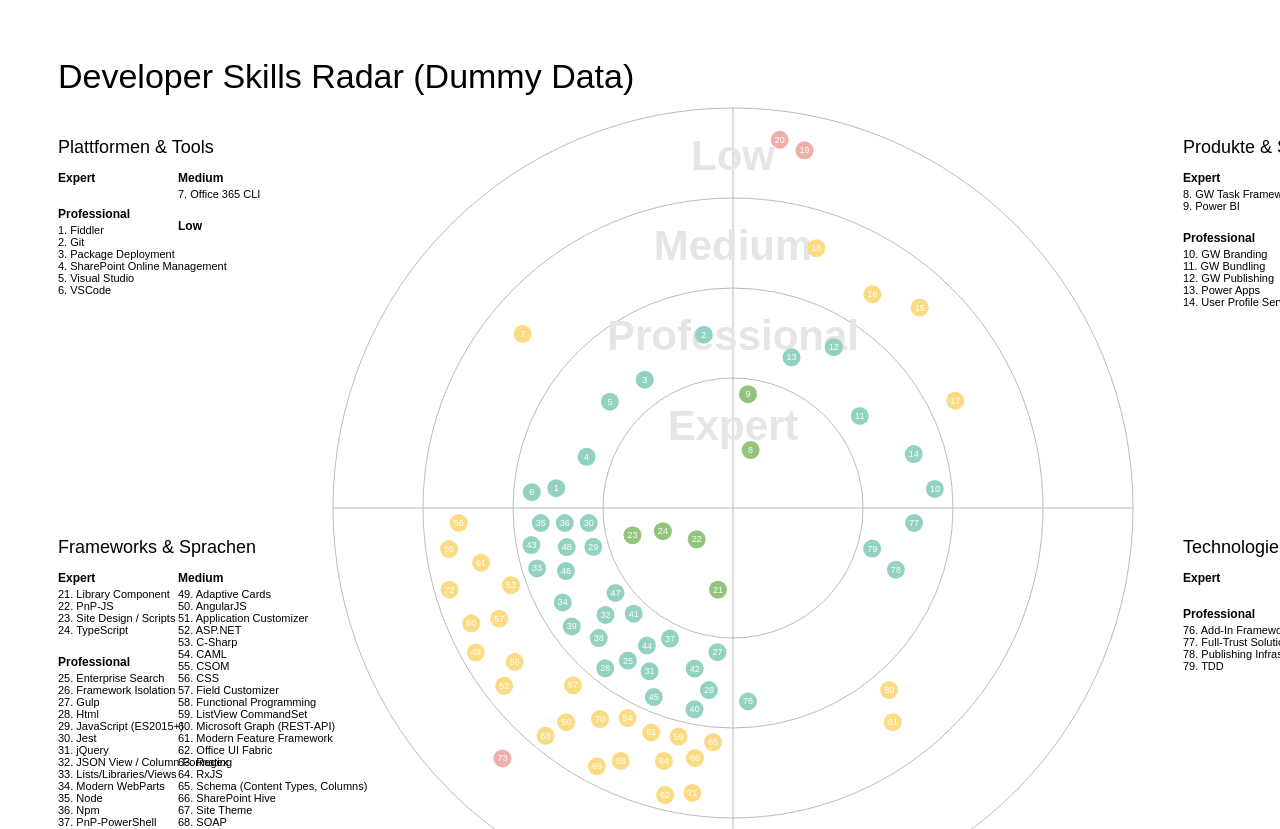
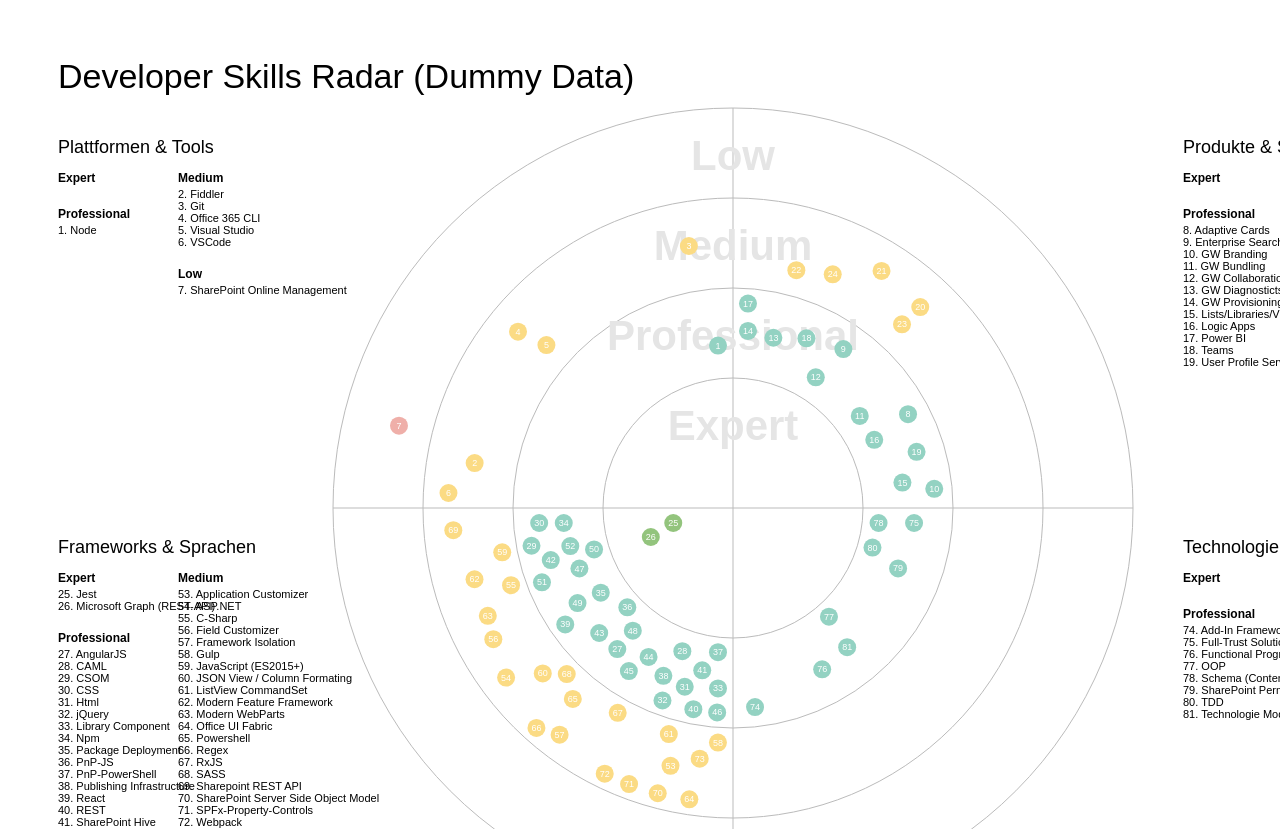
Before and after one commit to rolandoechslin/technologie-radar, a website: page docs/index.html in a window 1280 px wide. Shown: the top 829 px of the page. Drawn offline with nearby package versions, Linux system fonts and the light colour scheme.

Commit message:
update data

```diff
--- a/docs/index.html
+++ b/docs/index.html
@@ -49,70 +49,70 @@
         "active":  true,
         "link":  "https://docs.microsoft.com/en-us/dotnet/csharp/",
         "moved":  0,
-        "Bewertung":  4.5
+        "Bewertung":  3.2
     },
     {
         "quadrant":  1,
-        "ring":  3,
+        "ring":  1,
         "label":  "SQL",
         "active":  true,
         "link":  null,
         "moved":  0,
-        "Bewertung":  1.5
+        "Bewertung":  6.3
     },
     {
         "quadrant":  2,
-        "ring":  1,
+        "ring":  2,
         "label":  "Visual Studio",
-        "active":  true,
-        "link":  null,
-        "moved":  0,
-        "Bewertung":  5.5
-    },
-    {
-        "quadrant":  1,
-        "ring":  2,
-        "label":  "WCF",
-        "active":  true,
-        "link":  null,
-        "moved":  0,
-        "Bewertung":  4
-    },
-    {
-        "quadrant":  2,
-        "ring":  1,
-        "label":  "Fiddler",
-        "active":  true,
-        "link":  null,
-        "moved":  0,
-        "Bewertung":  6
-    },
-    {
-        "quadrant":  1,
-        "ring":  2,
-        "label":  "Functional Programming",
         "active":  true,
         "link":  null,
         "moved":  0,
         "Bewertung":  5
     },
     {
+        "quadrant":  1,
+        "ring":  1,
+        "label":  "WCF",
+        "active":  true,
+        "link":  null,
+        "moved":  0,
+        "Bewertung":  5.2
+    },
+    {
         "quadrant":  2,
+        "ring":  2,
+        "label":  "Fiddler",
+        "active":  true,
+        "link":  null,
+        "moved":  0,
+        "Bewertung":  4.9
+    },
+    {
+        "quadrant":  0,
         "ring":  1,
+        "label":  "Functional Programming",
+        "active":  true,
+        "link":  null,
+        "moved":  0,
+        "Bewertung":  6.9
+    },
+    {
+        "quadrant":  2,
+        "ring":  2,
         "label":  "Git",
         "active":  true,
         "link":  "https://git-scm.com/",
         "moved":  0,
-        "Bewertung":  5.7
+        "Bewertung":  4.9
     },
     {
         "quadrant":  0,
-        "ring":  2,
+        "ring":  1,
         "label":  "OOP",
         "active":  true,
         "link":  null,
         "moved":  0,
-        "Bewertung":  4
+        "Bewertung":  6.3
     },
     {
         "quadrant":  1,
@@ -121,7 +121,7 @@
         "active":  true,
         "link":  null,
         "moved":  0,
-        "Bewertung":  5
+        "Bewertung":  4.8
     },
     {
         "quadrant":  1,
@@ -130,16 +130,16 @@
         "active":  true,
         "link":  "https://de.wikipedia.org/wiki/Representational_State_Transfer",
         "moved":  0,
-        "Bewertung":  5.7
+        "Bewertung":  5.3
     },
     {
         "quadrant":  1,
-        "ring":  2,
+        "ring":  1,
         "label":  "SOAP",
         "active":  true,
         "link":  null,
         "moved":  0,
-        "Bewertung":  5
+        "Bewertung":  6.4
     },
     {
         "quadrant":  0,
@@ -148,7 +148,7 @@
         "active":  true,
         "link":  null,
         "moved":  0,
-        "Bewertung":  6
+        "Bewertung":  5.4
     },
     {
         "quadrant":  1,
@@ -157,7 +157,7 @@
         "active":  true,
         "link":  null,
         "moved":  0,
-        "Bewertung":  6
+        "Bewertung":  6.8
     },
     {
         "quadrant":  1,
@@ -166,7 +166,7 @@
         "active":  true,
         "link":  null,
         "moved":  0,
-        "Bewertung":  4.7
+        "Bewertung":  4.4
     },
     {
         "quadrant":  1,
@@ -175,12 +175,75 @@
         "active":  true,
         "link":  null,
         "moved":  0,
-        "Bewertung":  5.7
+        "Bewertung":  5.9
+    },
+    {
+        "quadrant":  1,
+        "ring":  1,
+        "label":  "XSLT",
+        "active":  true,
+        "link":  null,
+        "moved":  0,
+        "Bewertung":  6.2
+    },
+    {
+        "quadrant":  1,
+        "ring":  1,
+        "label":  "CSS",
+        "active":  true,
+        "link":  "https://developer.mozilla.org/en-US/docs/Web/css",
+        "moved":  0,
+        "Bewertung":  6.7
+    },
+    {
+        "quadrant":  1,
+        "ring":  1,
+        "label":  "Html",
+        "active":  true,
+        "link":  "https://developer.mozilla.org/en-US/docs/Web/HTML",
+        "moved":  0,
+        "Bewertung":  6.7
     },
     {
         "quadrant":  1,
         "ring":  2,
-        "label":  "XSLT",
+        "label":  "JavaScript (ES2015+)",
+        "active":  true,
+        "link":  "https://developer.mozilla.org/en-US/docs/Web/JavaScript",
+        "moved":  0,
+        "Bewertung":  4.8
+    },
+    {
+        "quadrant":  1,
+        "ring":  0,
+        "label":  "Jest",
+        "active":  true,
+        "link":  "https://blog.velingeorgiev.com/unit-test-your-sharepoint-framework-solution-with-jest",
+        "moved":  0,
+        "Bewertung":  7.7
+    },
+    {
+        "quadrant":  1,
+        "ring":  1,
+        "label":  "jQuery",
+        "active":  true,
+        "link":  null,
+        "moved":  0,
+        "Bewertung":  5.8
+    },
+    {
+        "quadrant":  1,
+        "ring":  1,
+        "label":  "React",
+        "active":  true,
+        "link":  "https://reactjs.org/",
+        "moved":  0,
+        "Bewertung":  5.9
+    },
+    {
+        "quadrant":  1,
+        "ring":  2,
+        "label":  "RxJS",
         "active":  true,
         "link":  null,
         "moved":  0,
@@ -189,110 +252,47 @@
     {
         "quadrant":  1,
         "ring":  2,
-        "label":  "CSS",
+        "label":  "SASS",
         "active":  true,
-        "link":  "https://developer.mozilla.org/en-US/docs/Web/css",
+        "link":  "https://sass-lang.com/",
         "moved":  0,
-        "Bewertung":  3.2
+        "Bewertung":  4.7
     },
     {
         "quadrant":  1,
         "ring":  1,
-        "label":  "Html",
+        "label":  "TypeScript",
         "active":  true,
-        "link":  "https://developer.mozilla.org/en-US/docs/Web/HTML",
+        "link":  "https://docs.microsoft.com/en-us/sharepoint/dev/spfx/tools-and-libraries#typescript",
         "moved":  0,
-        "Bewertung":  7.4
+        "Bewertung":  5.8
     },
     {
-        "quadrant":  1,
-        "ring":  1,
-        "label":  "JavaScript (ES2015+)",
+        "quadrant":  2,
+        "ring":  2,
+        "label":  "VSCode",
         "active":  true,
-        "link":  "https://developer.mozilla.org/en-US/docs/Web/JavaScript",
+        "link":  "https://code.visualstudio.com/",
         "moved":  0,
-        "Bewertung":  5.4
-    },
-    {
-        "quadrant":  1,
-        "ring":  1,
-        "label":  "Jest",
-        "active":  true,
-        "link":  "https://blog.velingeorgiev.com/unit-test-your-sharepoint-framework-solution-with-jest",
-        "moved":  0,
-        "Bewertung":  6.2
-    },
-    {
-        "quadrant":  1,
-        "ring":  1,
-        "label":  "jQuery",
-        "active":  true,
-        "link":  null,
-        "moved":  0,
-        "Bewertung":  6.6
-    },
-    {
-        "quadrant":  1,
-        "ring":  1,
-        "label":  "React",
-        "active":  true,
-        "link":  "https://reactjs.org/",
-        "moved":  0,
-        "Bewertung":  5.6
+        "Bewertung":  4.8
     },
     {
         "quadrant":  1,
         "ring":  2,
-        "label":  "RxJS",
-        "active":  true,
-        "link":  null,
-        "moved":  0,
-        "Bewertung":  5
-    },
-    {
-        "quadrant":  1,
-        "ring":  1,
-        "label":  "SASS",
-        "active":  true,
-        "link":  "https://sass-lang.com/",
-        "moved":  0,
-        "Bewertung":  6.2
-    },
-    {
-        "quadrant":  1,
-        "ring":  0,
-        "label":  "TypeScript",
-        "active":  true,
-        "link":  "https://docs.microsoft.com/en-us/sharepoint/dev/spfx/tools-and-libraries#typescript",
-        "moved":  0,
-        "Bewertung":  8.8
-    },
-    {
-        "quadrant":  2,
-        "ring":  1,
-        "label":  "VSCode",
-        "active":  true,
-        "link":  "https://code.visualstudio.com/",
-        "moved":  0,
-        "Bewertung":  5.4
-    },
-    {
-        "quadrant":  1,
-        "ring":  1,
         "label":  "Gulp",
         "active":  true,
         "link":  "https://docs.microsoft.com/en-us/sharepoint/dev/spfx/toolchain/sharepoint-framework-toolchain#build-tasks",
         "moved":  0,
-        "Bewertung":  6.7
+        "Bewertung":  4.7
     },
     {
-        "quadrant":  1,
+        "quadrant":  2,
         "ring":  1,
         "label":  "Node",
         "active":  true,
         "link":  "https://docs.microsoft.com/en-us/sharepoint/dev/spfx/tools-and-libraries#nodejs",
         "moved":  0,
-        "Bewertung":  7.3
+        "Bewertung":  7
     },
     {
         "quadrant":  1,
@@ -301,16 +301,16 @@
         "active":  true,
         "link":  "https://docs.microsoft.com/en-us/sharepoint/dev/spfx/tools-and-libraries#node-package-manager-npm",
         "moved":  0,
-        "Bewertung":  7
+        "Bewertung":  6
     },
     {
         "quadrant":  1,
-        "ring":  1,
+        "ring":  2,
         "label":  "Webpack",
         "active":  true,
         "link":  "https://docs.microsoft.com/en-us/sharepoint/dev/spfx/tools-and-libraries#webpack",
         "moved":  0,
-        "Bewertung":  7
+        "Bewertung":  5
     },
     {
         "quadrant":  1,
@@ -319,16 +319,16 @@
         "active":  true,
         "link":  "https://docs.microsoft.com/en-us/sharepoint/dev/spfx/toolchain/scaffolding-projects-using-yeoman-sharepoint-generator",
         "moved":  0,
-        "Bewertung":  6
+        "Bewertung":  6.7
     },
     {
-        "quadrant":  1,
-        "ring":  2,
+        "quadrant":  3,
+        "ring":  1,
         "label":  "Adaptive Cards",
         "active":  true,
         "link":  null,
         "moved":  0,
-        "Bewertung":  4
+        "Bewertung":  5.3
     },
     {
         "quadrant":  3,
@@ -341,21 +341,21 @@
     },
     {
         "quadrant":  3,
-        "ring":  2,
+        "ring":  1,
         "label":  "Logic Apps",
         "active":  true,
         "link":  null,
         "moved":  0,
-        "Bewertung":  3.3
+        "Bewertung":  6.7
     },
     {
         "quadrant":  1,
-        "ring":  2,
+        "ring":  0,
         "label":  "Microsoft Graph (REST-API)",
         "active":  true,
         "link":  "https://docs.microsoft.com/en-us/sharepoint/dev/spfx/use-msgraph",
         "moved":  0,
-        "Bewertung":  4.3
+        "Bewertung":  7.7
     },
     {
         "quadrant":  2,
@@ -364,52 +364,52 @@
         "active":  true,
         "link":  "https://pnp.github.io/office365-cli/",
         "moved":  0,
-        "Bewertung":  4
+        "Bewertung":  4.7
+    },
+    {
+        "quadrant":  3,
+        "ring":  2,
+        "label":  "Power Apps",
+        "active":  true,
+        "link":  null,
+        "moved":  0,
+        "Bewertung":  3.7
     },
     {
         "quadrant":  3,
         "ring":  1,
-        "label":  "Power Apps",
+        "label":  "Power BI",
         "active":  true,
         "link":  null,
         "moved":  0,
         "Bewertung":  6.7
     },
     {
-        "quadrant":  3,
-        "ring":  0,
-        "label":  "Power BI",
-        "active":  true,
-        "link":  null,
-        "moved":  0,
-        "Bewertung":  8.3
-    },
-    {
         "quadrant":  2,
-        "ring":  1,
+        "ring":  3,
         "label":  "SharePoint Online Management",
         "active":  true,
         "link":  "https://docs.microsoft.com/en-us/powershell/sharepoint/sharepoint-online/introduction-sharepoint-online-management-shell?view=sharepoint-ps",
         "moved":  0,
-        "Bewertung":  7
+        "Bewertung":  1.3
     },
     {
         "quadrant":  3,
-        "ring":  2,
+        "ring":  1,
         "label":  "Teams",
         "active":  true,
         "link":  "https://docs.microsoft.com/en-us/flow/",
         "moved":  0,
-        "Bewertung":  2.7
+        "Bewertung":  6
     },
     {
         "quadrant":  1,
-        "ring":  1,
+        "ring":  2,
         "label":  "Powershell",
         "active":  true,
         "link":  "https://www.sharepointeurope.com/powershell-cheat-sheet/",
         "moved":  0,
-        "Bewertung":  6
+        "Bewertung":  4
     },
     {
         "quadrant":  0,
@@ -418,52 +418,52 @@
         "active":  true,
         "link":  null,
         "moved":  0,
-        "Bewertung":  5.2
+        "Bewertung":  5.7
     },
     {
         "quadrant":  1,
-        "ring":  2,
+        "ring":  1,
         "label":  "CAML",
         "active":  true,
         "link":  null,
         "moved":  0,
-        "Bewertung":  5
+        "Bewertung":  5.9
     },
     {
         "quadrant":  1,
-        "ring":  2,
+        "ring":  1,
         "label":  "CSOM",
         "active":  true,
         "link":  null,
         "moved":  0,
-        "Bewertung":  5
+        "Bewertung":  6
     },
     {
-        "quadrant":  1,
+        "quadrant":  3,
         "ring":  1,
         "label":  "Enterprise Search",
         "active":  true,
         "link":  null,
         "moved":  0,
-        "Bewertung":  6.6
+        "Bewertung":  6.7
     },
     {
-        "quadrant":  1,
+        "quadrant":  3,
         "ring":  1,
         "label":  "Lists/Libraries/Views",
         "active":  true,
         "link":  null,
         "moved":  0,
-        "Bewertung":  5.4
+        "Bewertung":  6.8
     },
     {
-        "quadrant":  1,
-        "ring":  3,
+        "quadrant":  3,
+        "ring":  2,
         "label":  "Managed Metadata Service",
         "active":  true,
         "link":  null,
         "moved":  0,
-        "Bewertung":  1.8
+        "Bewertung":  4.7
     },
     {
         "quadrant":  1,
@@ -472,16 +472,16 @@
         "active":  true,
         "link":  "https://docs.microsoft.com/en-us/sharepoint/dev/spfx/toolchain/provision-sharepoint-assets",
         "moved":  0,
-        "Bewertung":  4.6
+        "Bewertung":  4.3
     },
     {
         "quadrant":  1,
-        "ring":  1,
+        "ring":  2,
         "label":  "Modern WebParts",
         "active":  true,
         "link":  "https://github.com/SharePoint/sp-dev-training-spfx-web-parts",
         "moved":  0,
-        "Bewertung":  6
+        "Bewertung":  4.3
     },
     {
         "quadrant":  1,
@@ -490,25 +490,25 @@
         "active":  true,
         "link":  "https://developer.microsoft.com/en-us/fabric#/",
         "moved":  0,
-        "Bewertung":  4.2
+        "Bewertung":  4.8
     },
     {
-        "quadrant":  2,
+        "quadrant":  1,
         "ring":  1,
         "label":  "Package Deployment",
         "active":  true,
         "link":  "https://docs.microsoft.com/en-us/sharepoint/dev/spfx/web-parts/basics/notes-on-solution-packaging",
         "moved":  0,
-        "Bewertung":  6
+        "Bewertung":  7
     },
     {
         "quadrant":  1,
-        "ring":  0,
+        "ring":  1,
         "label":  "PnP-JS",
         "active":  true,
         "link":  "https://pnp.github.io/pnpjs/",
         "moved":  0,
-        "Bewertung":  8.6
+        "Bewertung":  5.3
     },
     {
         "quadrant":  1,
@@ -517,61 +517,61 @@
         "active":  true,
         "link":  "https://docs.microsoft.com/en-us/powershell/sharepoint/sharepoint-pnp/sharepoint-pnp-cmdlets?view=sharepoint-ps",
         "moved":  0,
-        "Bewertung":  7.4
+        "Bewertung":  6.1
     },
     {
-        "quadrant":  1,
-        "ring":  2,
+        "quadrant":  0,
+        "ring":  1,
         "label":  "Schema (Content Types, Columns)",
         "active":  true,
         "link":  null,
         "moved":  0,
-        "Bewertung":  3.8
+        "Bewertung":  5.3
     },
     {
-        "quadrant":  1,
+        "quadrant":  0,
         "ring":  1,
         "label":  "SharePoint Permissions",
         "active":  true,
         "link":  null,
         "moved":  0,
-        "Bewertung":  6.2
+        "Bewertung":  6.3
+    },
+    {
+        "quadrant":  1,
+        "ring":  2,
+        "label":  "Sharepoint REST API",
+        "active":  true,
+        "link":  "https://docs.microsoft.com/en-us/sharepoint/dev/spfx/connect-to-sharepoint",
+        "moved":  0,
+        "Bewertung":  4.4
+    },
+    {
+        "quadrant":  1,
+        "ring":  2,
+        "label":  "SPFx-Property-Controls",
+        "active":  true,
+        "link":  "https://sharepoint.github.io/sp-dev-fx-property-controls/",
+        "moved":  0,
+        "Bewertung":  4.3
     },
     {
         "quadrant":  1,
         "ring":  1,
-        "label":  "Sharepoint REST API",
-        "active":  true,
-        "link":  "https://docs.microsoft.com/en-us/sharepoint/dev/spfx/connect-to-sharepoint",
-        "moved":  0,
-        "Bewertung":  6
-    },
-    {
-        "quadrant":  1,
-        "ring":  1,
-        "label":  "SPFx-Property-Controls",
-        "active":  true,
-        "link":  "https://sharepoint.github.io/sp-dev-fx-property-controls/",
-        "moved":  0,
-        "Bewertung":  5.4
-    },
-    {
-        "quadrant":  1,
-        "ring":  2,
         "label":  "SPFx-React-Controls",
         "active":  true,
         "link":  "https://sharepoint.github.io/sp-dev-fx-controls-react/",
         "moved":  0,
-        "Bewertung":  4.2
+        "Bewertung":  6.1
     },
     {
         "quadrant":  0,
-        "ring":  2,
+        "ring":  1,
         "label":  "Technologie Model",
         "active":  true,
         "link":  "https://docs.microsoft.com/en-us/sharepoint/dev/spfx/sharepoint-framework-overview",
         "moved":  0,
-        "Bewertung":  4.4
+        "Bewertung":  5.3
     },
     {
         "quadrant":  3,
@@ -580,7 +580,7 @@
         "active":  true,
         "link":  null,
         "moved":  0,
-        "Bewertung":  7.2
+        "Bewertung":  6
     },
     {
         "quadrant":  1,
@@ -589,7 +589,7 @@
         "active":  true,
         "link":  null,
         "moved":  0,
-        "Bewertung":  4
+        "Bewertung":  5
     },
     {
         "quadrant":  0,
@@ -601,49 +601,49 @@
         "Bewertung":  6.5
     },
     {
-        "quadrant":  0,
+        "quadrant":  1,
         "ring":  1,
         "label":  "Publishing Infrastructure",
         "active":  true,
         "link":  null,
         "moved":  0,
-        "Bewertung":  5.5
+        "Bewertung":  6
+    },
+    {
+        "quadrant":  1,
+        "ring":  1,
+        "label":  "SharePoint Hive",
+        "active":  true,
+        "link":  null,
+        "moved":  0,
+        "Bewertung":  5.8
     },
     {
         "quadrant":  1,
         "ring":  2,
-        "label":  "SharePoint Hive",
-        "active":  true,
-        "link":  null,
-        "moved":  0,
-        "Bewertung":  5
-    },
-    {
-        "quadrant":  1,
-        "ring":  3,
         "label":  "SharePoint Server Side Object Model",
         "active":  true,
         "link":  null,
         "moved":  0,
-        "Bewertung":  2.5
+        "Bewertung":  4.7
+    },
+    {
+        "quadrant":  1,
+        "ring":  1,
+        "label":  "AngularJS",
+        "active":  true,
+        "link":  null,
+        "moved":  0,
+        "Bewertung":  7.2
     },
     {
         "quadrant":  1,
         "ring":  2,
-        "label":  "AngularJS",
-        "active":  true,
-        "link":  null,
-        "moved":  0,
-        "Bewertung":  3
-    },
-    {
-        "quadrant":  1,
-        "ring":  1,
         "label":  "Framework Isolation",
         "active":  true,
         "link":  null,
         "moved":  0,
-        "Bewertung":  5.5
+        "Bewertung":  4.5
     },
     {
         "quadrant":  3,
@@ -652,7 +652,7 @@
         "active":  true,
         "link":  null,
         "moved":  0,
-        "Bewertung":  6
+        "Bewertung":  5.2
     },
     {
         "quadrant":  3,
@@ -661,52 +661,52 @@
         "active":  true,
         "link":  null,
         "moved":  0,
-        "Bewertung":  7.5
+        "Bewertung":  6.7
+    },
+    {
+        "quadrant":  3,
+        "ring":  1,
+        "label":  "GW Collaboration",
+        "active":  true,
+        "link":  null,
+        "moved":  0,
+        "Bewertung":  5.7
+    },
+    {
+        "quadrant":  3,
+        "ring":  1,
+        "label":  "GW Diagnosticts",
+        "active":  true,
+        "link":  null,
+        "moved":  0,
+        "Bewertung":  5.3
+    },
+    {
+        "quadrant":  3,
+        "ring":  1,
+        "label":  "GW Provisioning",
+        "active":  true,
+        "link":  null,
+        "moved":  0,
+        "Bewertung":  6.2
     },
     {
         "quadrant":  3,
         "ring":  2,
-        "label":  "GW Collaboration",
-        "active":  true,
-        "link":  null,
-        "moved":  0,
-        "Bewertung":  3.5
-    },
-    {
-        "quadrant":  3,
-        "ring":  3,
-        "label":  "GW Diagnosticts",
-        "active":  true,
-        "link":  null,
-        "moved":  0,
-        "Bewertung":  2.5
-    },
-    {
-        "quadrant":  3,
-        "ring":  3,
-        "label":  "GW Provisioning",
-        "active":  true,
-        "link":  null,
-        "moved":  0,
-        "Bewertung":  2
-    },
-    {
-        "quadrant":  3,
-        "ring":  1,
         "label":  "GW Publishing",
         "active":  true,
         "link":  null,
         "moved":  0,
-        "Bewertung":  5.5
+        "Bewertung":  3.7
     },
     {
         "quadrant":  3,
-        "ring":  0,
+        "ring":  2,
         "label":  "GW Task Framework",
         "active":  true,
         "link":  null,
         "moved":  0,
-        "Bewertung":  10
+        "Bewertung":  4.8
     },
     {
         "quadrant":  1,
@@ -715,7 +715,7 @@
         "active":  true,
         "link":  "https://github.com/SharePoint/sp-dev-training-spfx-extensions",
         "moved":  0,
-        "Bewertung":  5
+        "Bewertung":  4.7
     },
     {
         "quadrant":  1,
@@ -724,25 +724,25 @@
         "active":  true,
         "link":  "https://docs.microsoft.com/en-us/sharepoint/dev/spfx/extensions/get-started/building-simple-field-customizer",
         "moved":  0,
-        "Bewertung":  4.3
+        "Bewertung":  4
+    },
+    {
+        "quadrant":  1,
+        "ring":  2,
+        "label":  "JSON View / Column Formating",
+        "active":  true,
+        "link":  "https://docs.microsoft.com/en-us/sharepoint/dev/declarative-customization/column-formatting",
+        "moved":  0,
+        "Bewertung":  4
     },
     {
         "quadrant":  1,
         "ring":  1,
-        "label":  "JSON View / Column Formating",
-        "active":  true,
-        "link":  "https://docs.microsoft.com/en-us/sharepoint/dev/declarative-customization/column-formatting",
-        "moved":  0,
-        "Bewertung":  6.3
-    },
-    {
-        "quadrant":  1,
-        "ring":  0,
         "label":  "Library Component",
         "active":  true,
         "link":  "https://github.com/SharePoint/sp-dev-fx-library-components",
         "moved":  0,
-        "Bewertung":  9.3
+        "Bewertung":  7
     },
     {
         "quadrant":  1,
@@ -751,25 +751,25 @@
         "active":  true,
         "link":  "https://docs.microsoft.com/en-us/sharepoint/dev/spfx/extensions/get-started/building-simple-cmdset-with-dialog-api",
         "moved":  0,
-        "Bewertung":  3.3
+        "Bewertung":  4
     },
     {
         "quadrant":  1,
-        "ring":  0,
+        "ring":  1,
         "label":  "Site Design / Scripts",
         "active":  true,
         "link":  "https://docs.microsoft.com/en-us/sharepoint/dev/declarative-customization/site-design-overview",
         "moved":  0,
-        "Bewertung":  7.7
+        "Bewertung":  6.7
     },
     {
         "quadrant":  1,
-        "ring":  2,
+        "ring":  1,
         "label":  "Site Theme",
         "active":  true,
         "link":  "https://docs.microsoft.com/en-us/sharepoint/dev/declarative-customization/site-theming/sharepoint-site-theming-overview",
         "moved":  0,
-        "Bewertung":  4.7
+        "Bewertung":  7
     }
 ]
 
```
